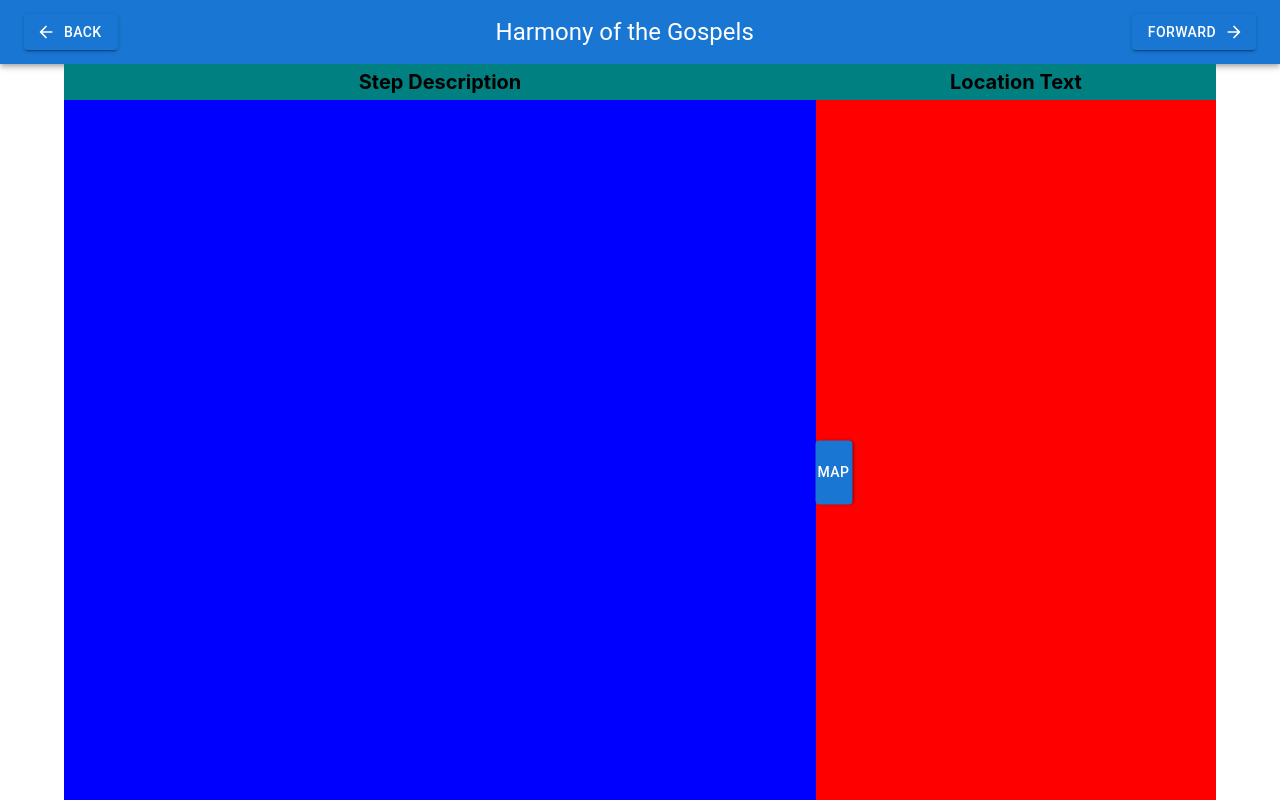
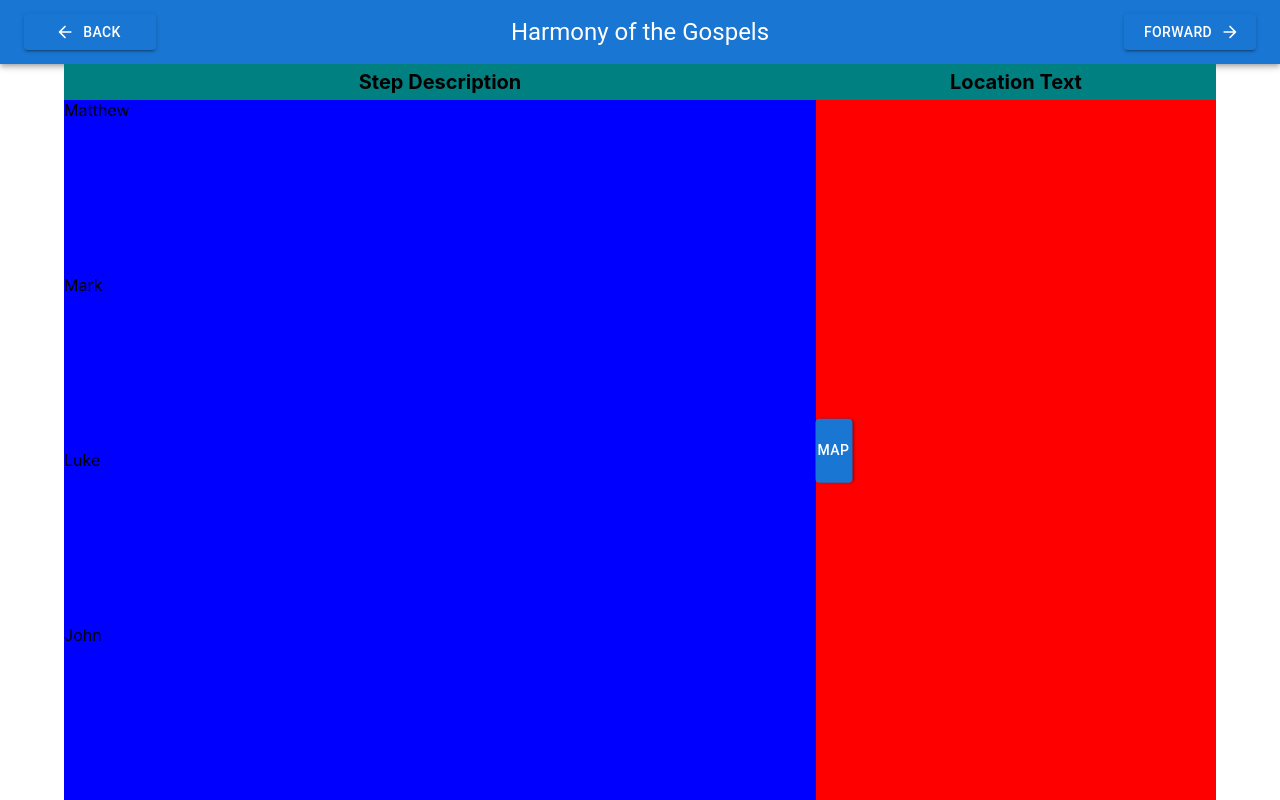
Before and after one commit to AnthonySorise/harmony, a React (Create React App) app: page / in a window 1280 px wide. Built offline with nearby package versions, Linux system fonts and the light colour scheme.

Commit message:
book component and button adjustments

```diff
--- a/src/App.js
+++ b/src/App.js
@@ -8,12 +8,19 @@ import { Container, Button, Typography } from '@mui/material';
 import { styled } from '@mui/material/styles';
 import { gsap } from 'gsap';
 
+const scripture = [
+    {name:"Matthew"},
+    {name:"Mark"},
+    {name:"Luke"},
+    {name:"John"},
+]
+
 function App() {
   return (
     <>
     <Header></Header>
     <Container id="ContentContainer" sx={{display:"flex", height:'calc(100% - 64px)'}}>
-        <Books />
+        <Books scripture={scripture}/>
         <Map />
     </Container>
     </>
--- /dev/null
+++ b/src/components/Books/Book.js
@@ -0,0 +1,13 @@
+import React from 'react';
+import { Box } from '@mui/material';
+import './Books.scss'
+
+const Book = ({book}) => {
+    return (
+        <Box id="Book" sx={{ flexGrow:1, backgroundColor:'blue'}}>
+            {book.name}
+        </Box>
+    );
+};
+
+export default Book;
--- a/src/components/Books/Books.js
+++ b/src/components/Books/Books.js
@@ -1,12 +1,16 @@
 import React from 'react';
 import SectionLabel from '../SectionLabel'
 import { Box } from '@mui/material';
+import Book from './Book';
 import './Books.scss'
 
-const Books = () => {
+const Books = ({ scripture }) => {
     return (
-        <Box id="Books" sx={{ flexGrow:1, backgroundColor:'blue'}}>
-            <SectionLabel text="Step Description"/>
+        <Box id="Books" sx={{ display:'flex', flexDirection:'column', flexGrow: 1, backgroundColor: 'blue' }}>
+            <SectionLabel text="Step Description" />
+            {scripture.map((book, i) => (
+                <Book key={i.toString()} book={book} />
+            ))}
         </Box>
     );
 };
--- a/src/components/Header/StepButton.js
+++ b/src/components/Header/StepButton.js
@@ -8,6 +8,7 @@ const StepButton = ({ direction, onClick, children }) => {
 
     return (
         <Button
+            sx={{ width: '132px' }}
             variant="contained"
             onClick={onClick}
             startIcon={isRightDirection ? null : <ArrowBackRoundedIcon />}
--- a/src/components/Map/Map.js
+++ b/src/components/Map/Map.js
@@ -6,7 +6,7 @@ import { styled } from '@mui/material/styles';
 import './Map.scss';
 
 const RotatedButton = styled(Button)`
-  transform: rotate(-90deg) translateX(50%) translateY(4px);
+  transform: rotate(-90deg) translateX(84%) translateY(4px);
   transform-origin: bottom;
   writing-mode: vertical-lr;
   max-height: 36.5px;
```
